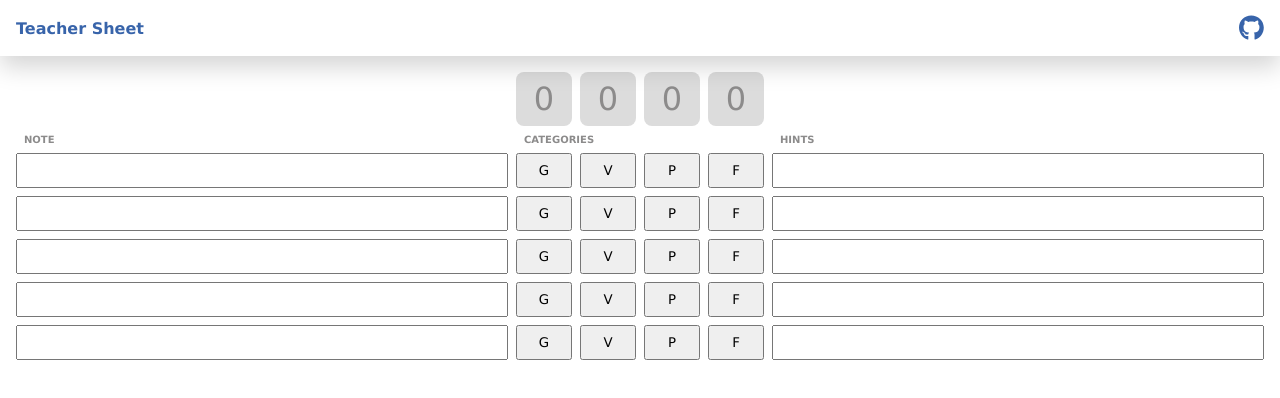
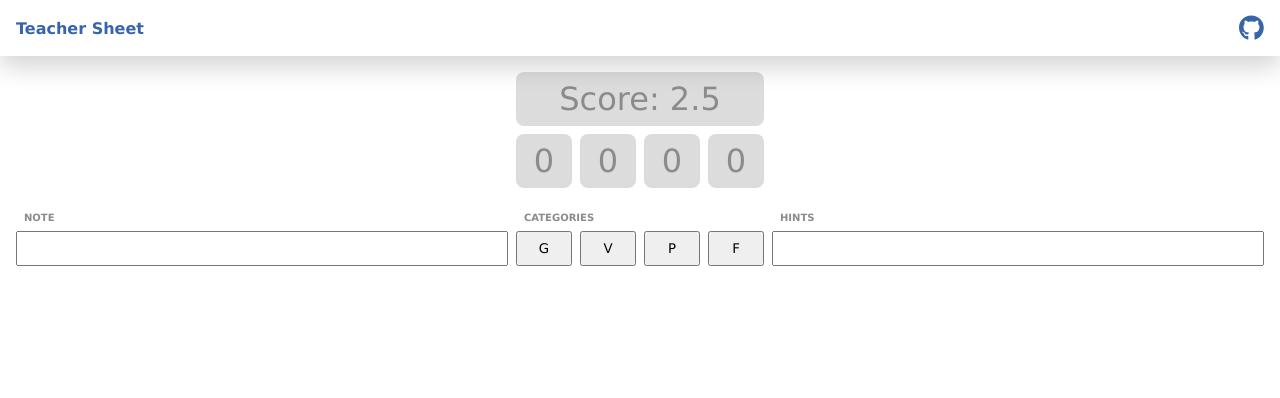
Before and after one commit to thiagoarantes/teacherSheet, a Vue app: page / in a window 1280 px wide. Shown: the top 398 px of the page. Built offline with nearby package versions, Linux system fonts and the light colour scheme.

Commit message:
Dynamic lines

```diff
--- a/src/components/Sheet.vue
+++ b/src/components/Sheet.vue
@@ -5,14 +5,18 @@ export default {
   components: { SheetLine },
   data() {
     return {
+      lines: 1,
+      score: 2.5,
       totalG: 0,
       totalV: 0,
       totalP: 0,
       totalF: 0,
-      lines: [1, 2, 3, 4, 5],
     };
   },
   methods: {
+    addNewLine(isAddingNewLine: boolean): void {
+      isAddingNewLine && this.lines++;
+    },
     onChildClick([category, clicked]: [string, boolean]): void {
       switch (category) {
         case "G":
@@ -30,6 +34,36 @@ export default {
         default:
           break;
       }
+
+      this.updateScore();
+    },
+    updateScore(): void {
+      const totalPoints = this.totalG + this.totalV + this.totalP + this.totalF;
+
+      switch (totalPoints) {
+        case 0:
+          this.score = 2.5;
+          break;
+        case 1:
+        case 2:
+          this.score = 2.0;
+          break;
+        case 3:
+        case 4:
+          this.score = 1.5;
+          break;
+        case 5:
+        case 6:
+          this.score = 1.0;
+          break;
+        case 7:
+        case 8:
+          this.score = 0.5;
+          break;
+        default:
+          this.score = 0.25;
+          break;
+      }
     },
   },
 };
@@ -37,6 +71,7 @@ export default {
 
 <template>
   <div class="sheet">
+    <div class="score">Score: {{ score }}</div>
     <div class="points">
       <div class="point" title="Grammar">{{ totalG }}</div>
       <div class="point" title="Vocabulary">{{ totalV }}</div>
@@ -48,7 +83,14 @@ export default {
       <div>CATEGORIES</div>
       <div>HINTS</div>
     </div>
-    <SheetLine v-for="line in lines" :key="line" @clicked="onChildClick" />
+    <SheetLine
+      v-for="index in lines"
+      :lines="lines"
+      :line="index"
+      :key="index"
+      @clicked="onChildClick"
+      @new-line="addNewLine"
+    />
   </div>
 </template>
 
@@ -57,12 +99,23 @@ export default {
   padding: calc(var(--space-7) + var(--space-2)) var(--space-2) var(--space-2);
 }
 
+.score {
+  width: 248px;
+  margin: 0 auto var(--space-1);
+  background-color: var(--neutral400);
+  border-radius: var(--space-1);
+  color: var(--neutral500);
+  font-size: 2rem;
+  padding: var(--space-1);
+  text-align: center;
+}
+
 .points {
   display: flex;
   gap: var(--space-1);
   margin: 0 auto;
   width: fit-content;
-  padding-bottom: var(--space-1);
+  padding-bottom: var(--space-3);
 
   .point {
     background-color: var(--neutral400);
--- a/src/components/SheetLine.vue
+++ b/src/components/SheetLine.vue
@@ -1,5 +1,9 @@
 <script lang="ts">
 export default {
+  props: {
+    lines: Number,
+    line: Number,
+  },
   data() {
     return {
       lGrammar: "G",
@@ -32,7 +36,16 @@ export default {
       }
 
       clicked = !clicked;
+
       this.$emit("clicked", [category, clicked]);
+    },
+    verifyLine(event: Event) {
+      /** only apply rule in the last line on the sheet */
+      if (this.line === this.lines) {
+        const hasValue = (<HTMLInputElement>event.target).value !== "";
+
+        this.$emit("new-line", hasValue);
+      }
     },
   },
 };
@@ -40,7 +53,7 @@ export default {
 
 <template>
   <div class="line">
-    <input type="text" class="input" />
+    <input type="text" class="input" @input="verifyLine" />
     <button
       class="button"
       :class="{ clicked: bGrammar }"
--- a/src/styles.css
+++ b/src/styles.css
@@ -9,6 +9,7 @@
   --space-1: 8px;
   --space-1-5: 12px;
   --space-2: 16px;
+  --space-3: 24px;
   --space-6: 48px;
   --space-7: 56px;
 }
```
